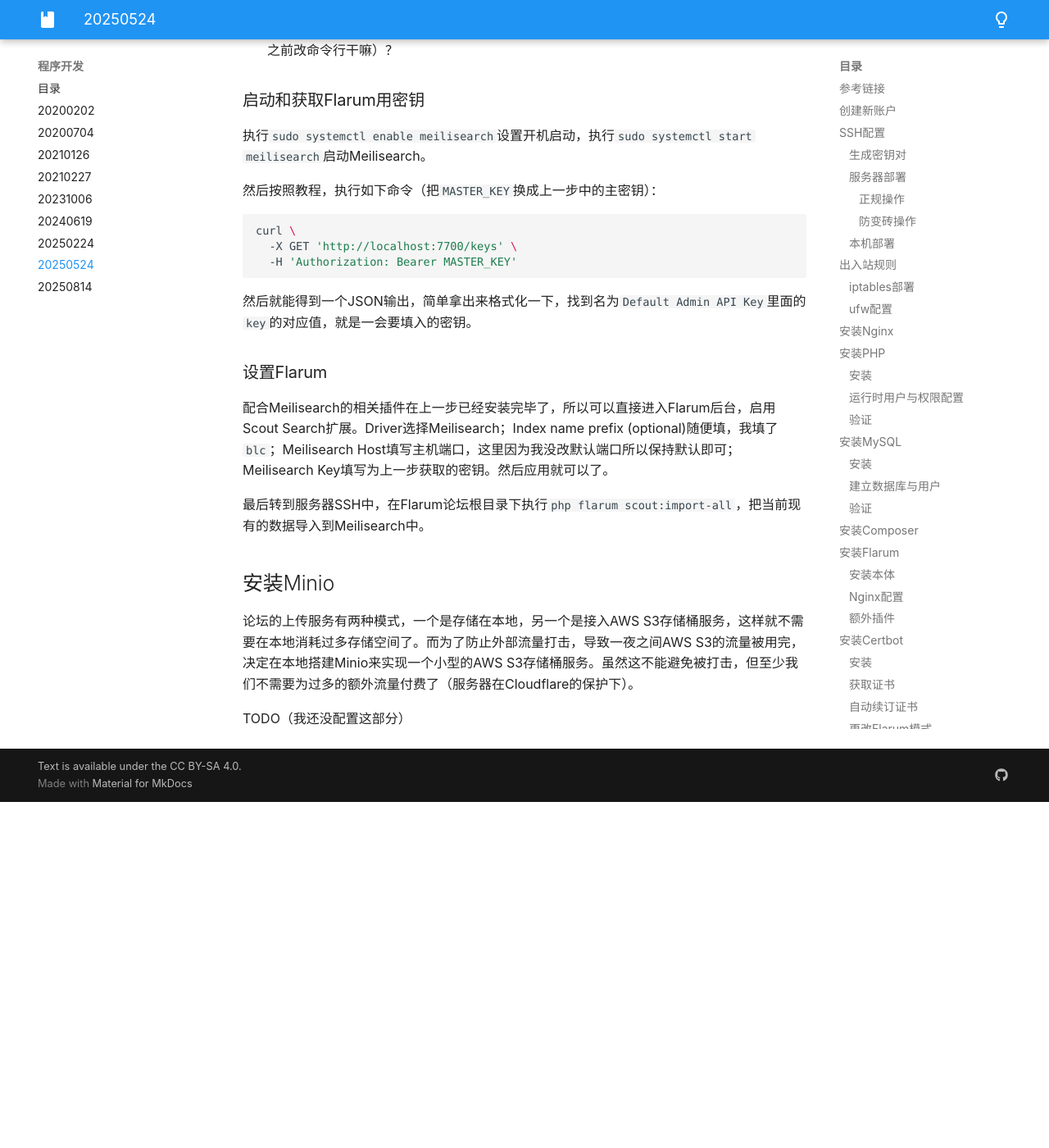
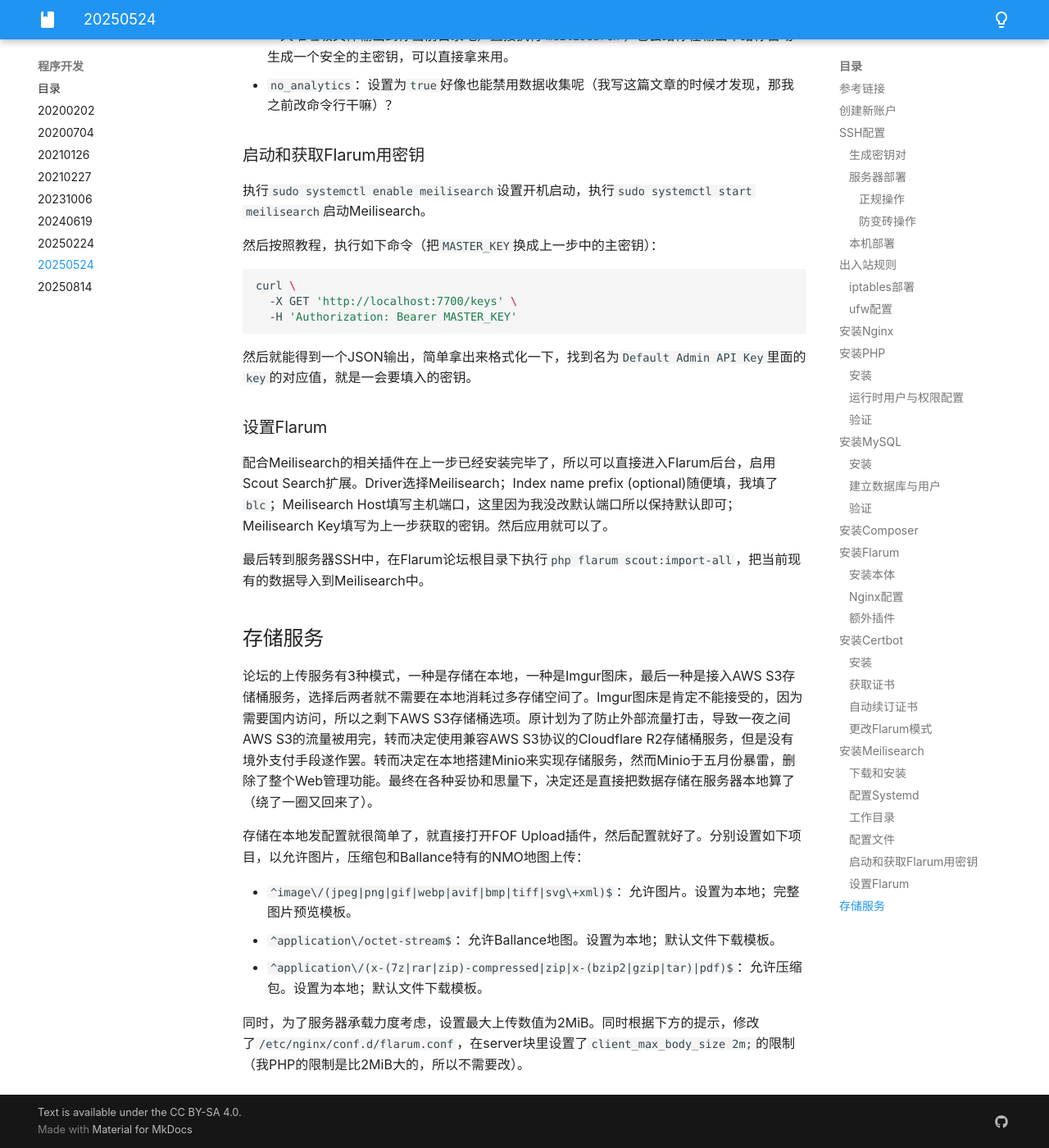
Before and after one commit to yyc12345/MyBlog, an MkDocs documentation site: the page built from docs/program/20250524.md, in a window 1280 px wide and 1400 px high, scrolled down 14983 px. Shown: the whole window at 82% size. Built offline with MkDocs 1.6.1 and Material for MkDocs 9.7.7, drawn with Linux system fonts in a browser that asks for light colours; before the commit the page ends 15961 px from its top, so only the background shows below that; some of the changed text lies outside the part shown.

Commit message:
update article

```diff
--- a/docs/program/20250524.md
+++ b/docs/program/20250524.md
@@ -399,9 +399,11 @@ server {
 * `darkle/fancybox`：点击图片放大查看。
 * `fof/profile-image-crop:"*"`：上传头像时允许裁剪。
 * `fof/polls:"*"`：投票。
+* `fof/filter:"*"`：违禁词屏蔽
 * `pipecraft/flarum-ext-id-slug`：以ID显示帖子链接，而不是文字。
 * `league/flysystem-aws-s3-v3:"1.*"`：以AWS S3协议存储用户上传的文件。
 * `the-turk/flarum-stickiest:"^3.0.0"`：超级置顶，解决Flarum默认置顶看完之后会不在第一位的设计问题。
+* `clarkwinkelmann/flarum-ext-emojionearea`：表情选项器。
 * `wvbdev/tieba-stickers`：贴吧表情。
 * `meilisearch/meilisearch-php:"0.23.*"`：Meilisearch插件的依赖
 * `clarkwinkelmann/flarum-ext-scout`：Meilisearch插件
@@ -506,8 +508,14 @@ curl \
 
 最后转到服务器SSH中，在Flarum论坛根目录下执行`php flarum scout:import-all`，把当前现有的数据导入到Meilisearch中。
 
-## 安装Minio
+## 存储服务
 
-论坛的上传服务有两种模式，一个是存储在本地，另一个是接入AWS S3存储桶服务，这样就不需要在本地消耗过多存储空间了。而为了防止外部流量打击，导致一夜之间AWS S3的流量被用完，决定在本地搭建Minio来实现一个小型的AWS S3存储桶服务。虽然这不能避免被打击，但至少我们不需要为过多的额外流量付费了（服务器在Cloudflare的保护下）。
+论坛的上传服务有3种模式，一种是存储在本地，一种是Imgur图床，最后一种是接入AWS S3存储桶服务，选择后两者就不需要在本地消耗过多存储空间了。Imgur图床是肯定不能接受的，因为需要国内访问，所以之剩下AWS S3存储桶选项。原计划为了防止外部流量打击，导致一夜之间AWS S3的流量被用完，转而决定使用兼容AWS S3协议的Cloudflare R2存储桶服务，但是没有境外支付手段遂作罢。转而决定在本地搭建Minio来实现存储服务，然而Minio于五月份暴雷，删除了整个Web管理功能。最终在各种妥协和思量下，决定还是直接把数据存储在服务器本地算了（绕了一圈又回来了）。
 
-TODO（我还没配置这部分）
+存储在本地发配置就很简单了，就直接打开FOF Upload插件，然后配置就好了。分别设置如下项目，以允许图片，压缩包和Ballance特有的NMO地图上传：
+
+* `^image\/(jpeg|png|gif|webp|avif|bmp|tiff|svg\+xml)$`：允许图片。设置为本地；完整图片预览模板。
+* `^application\/octet-stream$`：允许Ballance地图。设置为本地；默认文件下载模板。
+* `^application\/(x-(7z|rar|zip)-compressed|zip|x-(bzip2|gzip|tar)|pdf)$`：允许压缩包。设置为本地；默认文件下载模板。
+
+同时，为了服务器承载力度考虑，设置最大上传数值为2MiB。同时根据下方的提示，修改了`/etc/nginx/conf.d/flarum.conf`，在server块里设置了`client_max_body_size 2m;`的限制（我PHP的限制是比2MiB大的，所以不需要改）。
```
